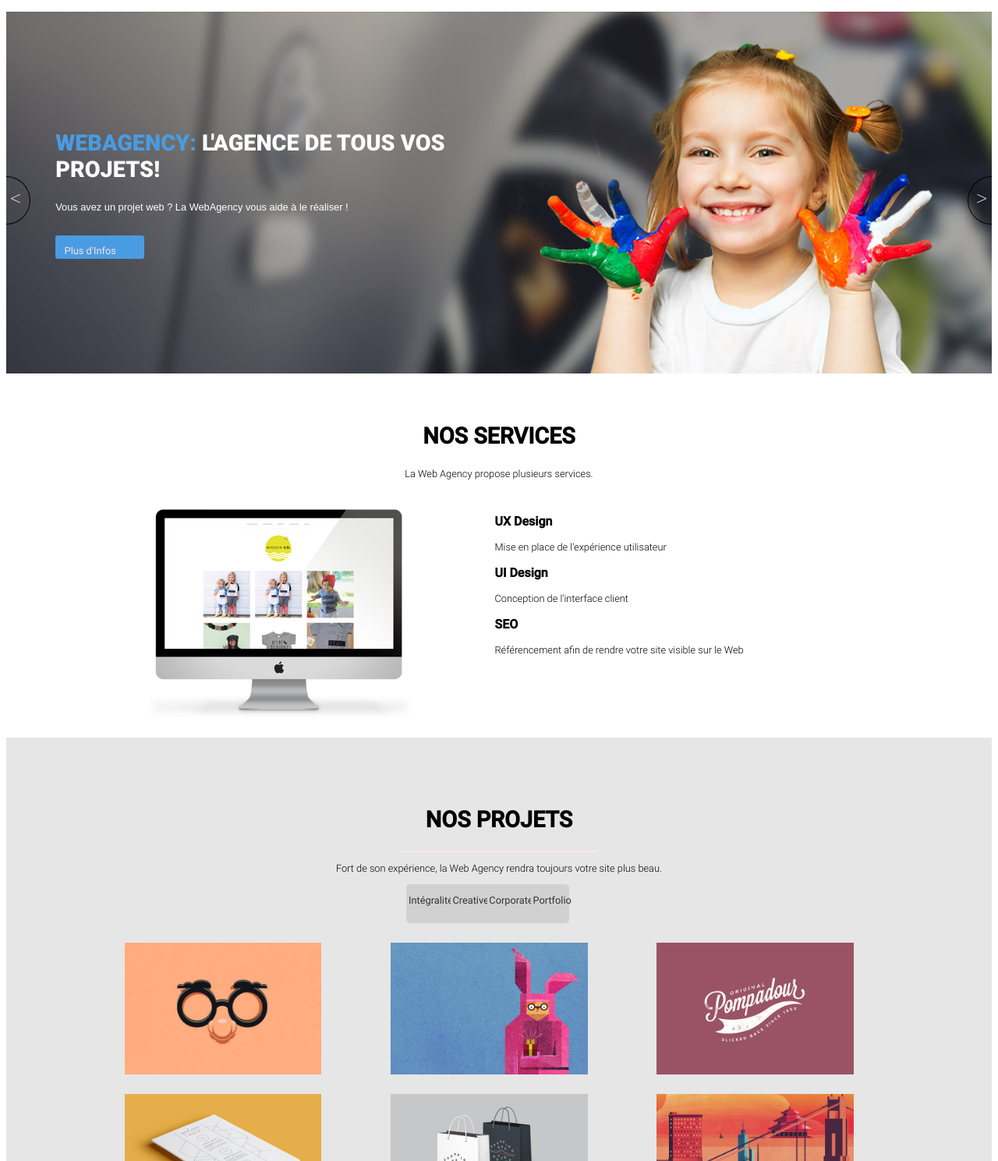
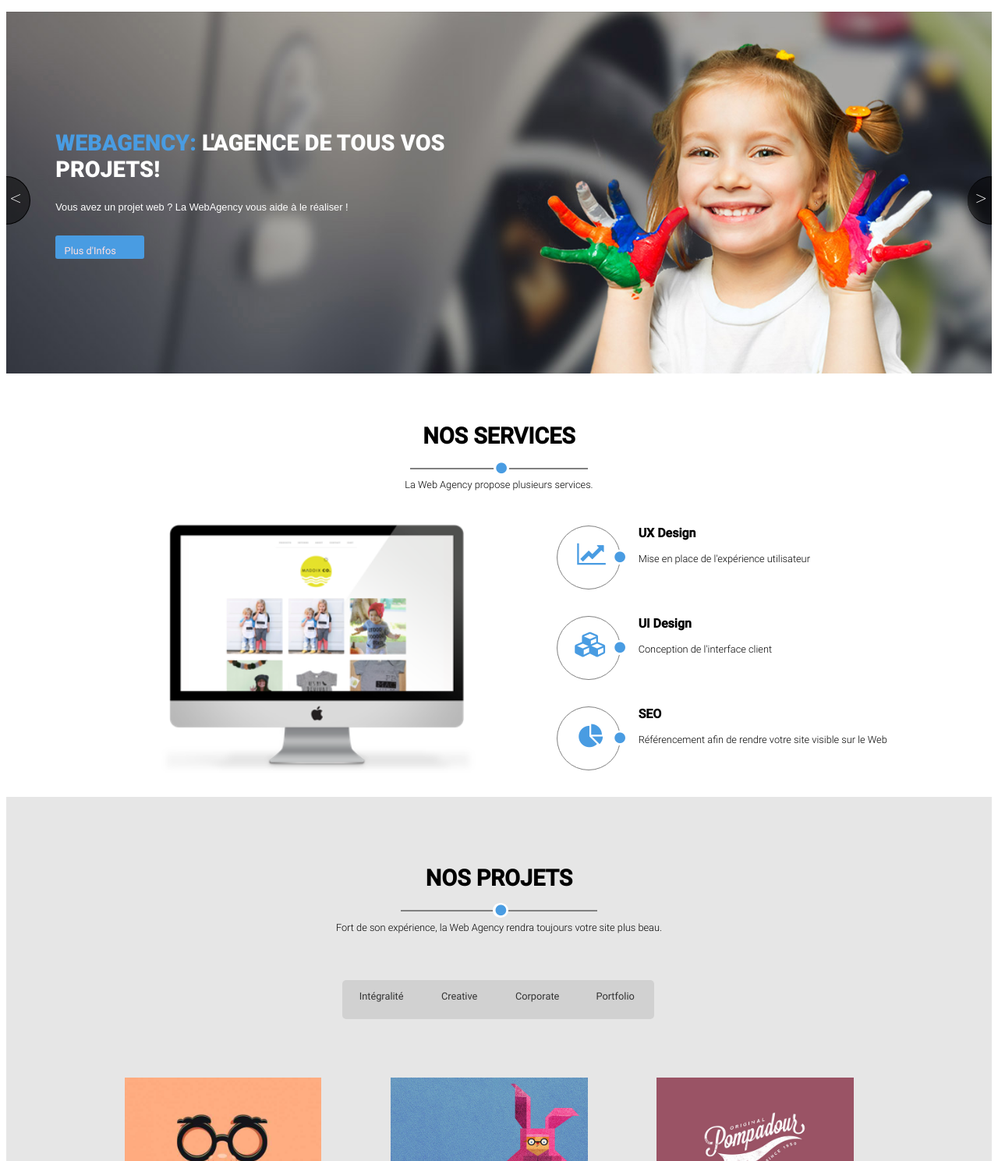
Before and after one commit to CybersecSpirit/WebAgency, a plain HTML site: page index.html in a window 1280 px wide. Shown: the part 111-1600 px from the top of the page at 78% size. Drawn offline with Linux system fonts and the light colour scheme; files whose address does not match are found by name.

Commit message:
update(final pc)

```diff
--- a/index.html
+++ b/index.html
@@ -22,8 +22,8 @@
   </header>
   <section id='slider'>
     <div id="fleches">
-      <div class="fleche-gauche"><p><</p></div>
-      <div class="fleche-droite"><p>></p></div>
+      <div class="fleche fleche-gauche"><p><</p></div>
+      <div class="fleche fleche-droite"><p>></p></div>
     </div>
       <div class='presentation'>
         <h1><strong>WebAgency:</strong> l'agence de tous vos projets!</h1>
@@ -39,7 +39,7 @@
   <section id='services'>
     <header>
     <h2>Nos Services</h2>
-  </hr>
+      <div class='bar'></div>
     <p> La Web Agency propose plusieurs services.</p>
   </header>
   <div id="features">
@@ -48,9 +48,9 @@
     </div>
     <div class="services">
       <ul>
-        <li><h3>UX Design</h3><p>Mise en place de l'expérience utilisateur</p></li>
-        <li><h3>UI Design</h3><p>Conception de l'interface client</p></li>
-        <li><h3>SEO</h3><p>Référencement afin de rendre votre site visible sur le Web</p></li>
+        <li><div class="icon_services icon_ux"></div><h3>UX Design</h3><p>Mise en place de l'expérience utilisateur</p></li>
+        <li><div class="icon_services icon_ui"></div><h3>UI Design</h3><p>Conception de l'interface client</p></li>
+        <li><div class="icon_services icon_seo"></div><h3>SEO</h3><p>Référencement afin de rendre votre site visible sur le Web</p></li>
       </ul>
     </div>
   </div>
@@ -82,10 +82,11 @@
 
   </section>
   <section id="contact">
+    <iframe src="https://www.google.com/maps/embed?pb=!1m18!1m12!1m3!1d2436.2611811602414!2d4.86902841570117!3d52.365683979785345!2m3!1f0!2f0!3f0!3m2!1i1024!2i768!4f13.1!3m3!1m2!1s0x47c609e0f72c6a57%3A0xba867f66e46faa89!2sJacob+van+Lennepstraat+92%2C+1053+HE+Amsterdam%2C+Pays-Bas!5e0!3m2!1sfr!2sfr!4v1537534829918" width="600" height="450" frameborder="0" style="border:0" allowfullscreen></iframe>
     <div id="formulaire">
       <h6>Contact</h6>
       <p><strong>WebAgency SAS</strong></br>25 Rue d'Hauteville 75010 Paris </br>Tel:01 02 03 04 05</p>
-    <form>
+      <form>
       <div class='formulaire'><input type="text" value="Votre Nom" name='pseudo' id='pseudo'></div>
       <div class='formulaire'><input type="email" value="Votre Email" name='email' id='email'></div>
       <div class='formulaire'><input type="text" value="Sujet :" name='sujet' id='sujet'></div>
@@ -95,7 +96,7 @@
           <a href='http://8.8.8.8'>Envoyer</a>
         </p>
       </div>
-    </form>
+      </form>
     </div>
 
   </section>
--- a/webagency_images/style.css
+++ b/webagency_images/style.css
@@ -140,30 +140,29 @@ strong{
   color:white;
   padding-bottom:3%;
 }
-#fleches .fleche-gauche{
+#fleches .fleche {
   margin-top:11.5%;
   position:absolute;
-  background-color:(255,255,255,0.9);
+  z-index:100;
+  background-color:rgba(0,0,0,0.5);
   width: 30px;
   height:60px;
-  border-bottom-right-radius: 200px;
-  border-top-right-radius: 200px;
   border: 1px solid black;
   border-left: none;
 }
+#fleches .fleche-gauche{
+
+  border-bottom-right-radius: 200px;
+  border-top-right-radius: 200px;
+
+}
 #fleches .fleche-droite{
   margin-left:96.3%;
-  margin-top:11.5%;
-  z-index: 100;
-  position:absolute;
-  width: 30px;
-  height:60px;
   border-bottom-left-radius: 200px;
   border-top-left-radius: 200px;
-  border: 1px solid black;
-  border-right:none;
 }
 #fleches p {
+  font-family: roboto-regular;
   color:white;
   font-size:1.8em;
   font-family: roboto-thin;
@@ -221,19 +220,38 @@ section header p{
   font-family:roboto-light,arial,comic;
 }
 .bar {
-  border-top: 2px double #FFE9E9;
+  position: relative;
+  margin-top: 10px;
+  border-top: 2px solid grey;
   margin-right:40%;
   margin-left:40%;
+}
+.bar::before{
+  position: absolute;
+  content:'\f111';
+  font-family:fontawesome;
+  color: #499CE2;
+  font-size: 1em;
+  border:1px solid white;
+  padding-left: 2px;
+  padding-right: 2px;
+  background-color: white;
+  border-radius: 100%;
+  margin-left: 47%;
+  margin-top: -11px;
 }
 .services{
   display:flex;
   margin-left: 3%;
-  width:40%;
+  width:50%;
+}
+.services ul li {
+  height: 100px;
 }
 #features{
   display:flex;
 }
-ul > li > h3 {
+.services ul > li > h3 {
   color:black;
   font-family: roboto-medium, comic, arial;
   font-size:1em;
@@ -244,16 +262,18 @@ ul > li > p {
   font-size:0.8em;
 }
 #formulaire{
+  position: absolute;
   margin-left: 60%;
   margin-right: 10%;
-  margin-top: -5%;
+  margin-top: -50%;
+  width: 30%;
   padding-bottom: 30px;
   font-family: roboto-thinitalic,arial,comic;
   color:#FFE9E9;
   background-color:rgba(255,255,255,0.8);
 }
 h6{
-  padding-top: 4%;
+  margin-top: 4%;
   margin-left: 4%;
   font-size: 1.5em;
   color:black;
@@ -273,14 +293,6 @@ h6{
   color:#979797;
   opacity: 1;
   font-size: 0.8em;
-}
-input[type=submit]{
-  background-color: #499CE2;
-  border-radius: 5px;
-  margin-left: 4%;
-  font-family: roboto-medium, arial,comic;
-  color:white;
-  border-bottom: 3px solid #0C6AB9;
 }
 #contact .button{
   border-bottom: 3px solid #0C6AB9;
@@ -311,7 +323,7 @@ input[type=text],input[type=email]{
   border-radius: 5px;
   border:1px solid grey;
   color:grey;
-  height: 20px;
+  height: 30px;
 }
 textarea{
   color:grey;
@@ -322,11 +334,18 @@ textarea{
 }
 #contact{
   padding-top: 5%;
-  background-image: url('images/animated-number/bg.jpg');
-  background-size:cover;
   opacity:0.8;
   height: 400px;
   padding-bottom:50px;
+}
+.formulaire{
+  margin-top: 2%;
+  margin-bottom: 2%;
+}
+iframe{
+  position: relative;
+  height: 800px;
+  width: 100%;
 }
 #portfolio{
   background-color:#E6E6E6;
@@ -334,12 +353,15 @@ textarea{
   padding-bottom:5%;
 }
 #projet{
-  margin-left:40%;
-  margin-right:40%;
+  margin-top: 60px;
+  margin-bottom: 50px;
+  margin-left:33%;
+  margin-right:30%;
   display:flex;
   height: 50px;
 }
 .menu_projet1{
+  position: relative;
   font-family: roboto-regular, arial, comic;
   font-size:0.8em;
   margin-left:3%;
@@ -347,30 +369,60 @@ textarea{
   background-color:#D1D1D1;
   border-top-left-radius: 5px;
   border-bottom-left-radius:5px;
+  width: 100px;
 }
 .menu_projet1:hover{
   background-color:#499CE2;
   border-bottom:4px solid #356D9C;
+}
+.menu_projet1:hover::after{
+  font-family: fontawesome;
+  font-size: 2em;
+  content: "\f0d7";
+  position: absolute;
+  color:#356D9C;
+  margin-left: -5px;
+  margin-top: -3px;
 }
 .menu_projet2{
   font-family: roboto-regular, arial, comic;
   font-size:0.8em;
   text-align: center;
   background-color:#D1D1D1;
+  width: 100px;
 }
 .menu_projet2:hover{
   background-color:#499CE2;
   border-bottom:4px solid #356D9C;
+}
+.menu_projet2:hover::after{
+  font-family: fontawesome;
+  font-size: 2em;
+  content: "\f0d7";
+  position: absolute;
+  color:#356D9C;
+  margin-left: -5px;
+  margin-top: -3px;
 }
 .menu_projet3{
   font-family: roboto-regular, arial, comic;
   font-size:0.8em;
   text-align: center;
   background-color:#D1D1D1;
+  width: 100px;
 }
 .menu_projet3:hover{
   background-color:#499CE2;
   border-bottom:4px solid #356D9C;
+}
+.menu_projet3:hover::after{
+  font-family: fontawesome;
+  font-size: 2em;
+  content: "\f0d7";
+  position: absolute;
+  color:#356D9C;
+  margin-left: -5px;
+  margin-top: -3px;
 }
 .menu_projet4{
   font-family: roboto-regular, arial, comic;
@@ -380,10 +432,20 @@ textarea{
   background-color:#D1D1D1;
   border-top-right-radius:5px;
   border-bottom-right-radius:5px;
+  width: 100px;
 }
 .menu_projet4:hover{
   background-color:#499CE2;
   border-bottom:4px solid #356D9C;
+}
+.menu_projet4:hover::after{
+  font-family: fontawesome;
+  font-size: 2em;
+  content: "\f0d7";
+  position: absolute;
+  color:#356D9C;
+  margin-left: -5px;
+  margin-top: -3px;
 }
 #projet > div > a > p {
   padding-left:5%;
@@ -411,8 +473,22 @@ textarea{
   position:absolute;
   margin-top:44%;
   background-color: black;
-  opacity: 0.5;
+  opacity: 0.8;
   width:100%;
+}
+.img_descrip::after{
+  position: absolute;
+  content: "\f06e";
+  color: white;
+  font-size:1em;
+  opacity: 1;
+  font-family:fontawesome;
+  background-color: #499CE2;
+  border: 2px solid white;
+  border-radius: 100%;
+  padding: 10px;
+  margin-top: -30%;
+  margin-left: 80%;
 }
 .image:hover > .img_descrip {
     visibility: visible;
@@ -436,3 +512,49 @@ textarea{
   width: 100%;
   height: 100%;
 }
+
+.icon_services{
+  position: relative;
+  margin-right: 5%;
+  width: 80px;
+  height: 80px;
+  border-radius: 100%;
+  border: 1px solid grey;
+  display: inline-block;
+  float: left;
+  font-family: fontawesome;
+}
+.icon_ux::after{
+  position: absolute;
+  content:"\f201";
+  font-size:2em;
+  color:#499CE2;
+  margin-left:25px;
+  margin-top:20px;
+}
+.icon_ui::after{
+  position: absolute;
+  content:"\f1b3";
+  font-size:2em;
+  color:#499CE2;
+  margin-left:22px;
+  margin-top:20px;
+}
+.icon_seo::after{
+  position: absolute;
+  content:"\f200";
+  font-size:2em;
+  color:#499CE2;
+  margin-left:27px;
+  margin-top:22px;
+}
+.icon_services::before{
+  content:'\f111';
+  font-size: 1em;
+  color: #499CE2;
+  border: 1px solid white;
+  background-color: white;
+  position:absolute;
+  margin-left: 72px;
+  margin-top: 30px;
+}
```
